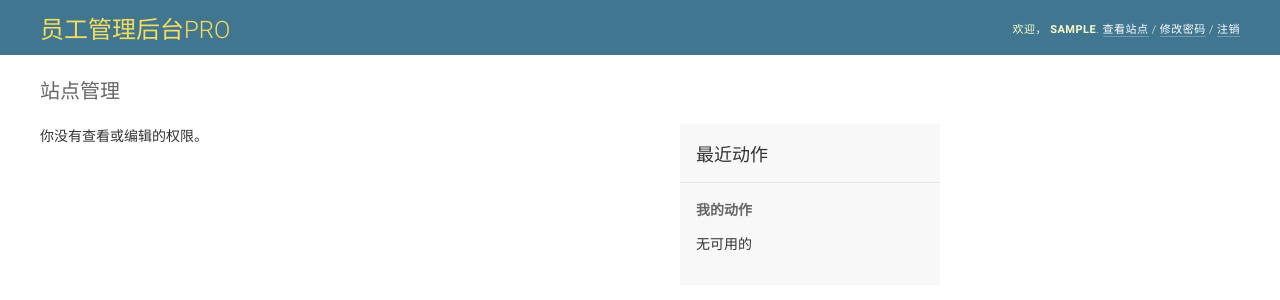
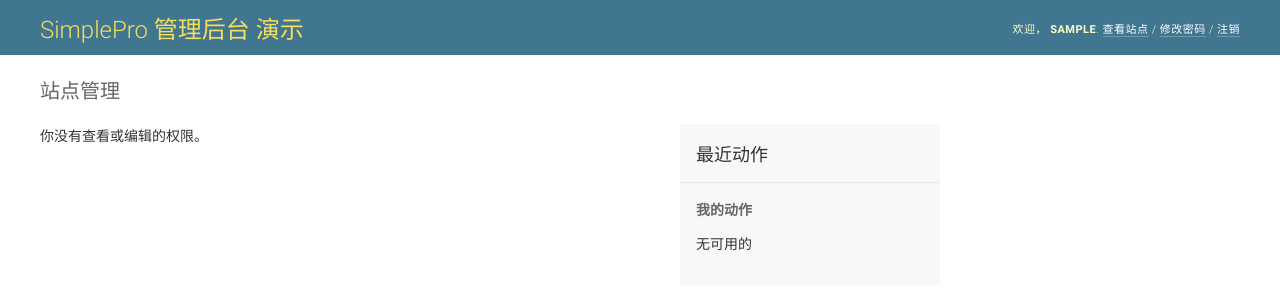
Before and after one commit to newpanjing/simplepro_demo, a Django app: page / in a window 1280 px wide. Shown: the top 300 px of the page. Run offline with Django 3.2, Linux system fonts and the light colour scheme; the visitor is signed in with stand-in values (Sample User, id 1); data comes from the database, SQL or seed files in the repository; data that the repository does not hold is empty.

Commit message:
增加动态能力

```diff
--- a/dialog/admin.py
+++ b/dialog/admin.py
@@ -10,6 +10,12 @@ from simplepro.dialog import ModalDialog, MultipleCellDialog
 class DialogAdmin(admin.ModelAdmin):
     list_display = ('id', 'name', 'description', 'custom_row_btn', 'dialog_url', 'async_load', 'dialog_lists')
     search_fields = ('name',)
+
+    fields_options = {
+        "id": {
+            "fixed": "left",
+        }
+    }
 
     def custom_row_btn(self, *args, **kwargs):
         # 从4.0开始 支持element-ui的组件
--- a/simplepro_demo/urls.py
+++ b/simplepro_demo/urls.py
@@ -20,10 +20,9 @@ from django.conf.urls.static import static
 from django.urls import path, include
 from django.views.generic import RedirectView
 
-admin.site.site_title = '管理后台PRO'
-admin.site.site_header = '员工管理后台PRO'
+admin.site.site_title = 'SimplePro 管理后台'
+admin.site.site_header = 'SimplePro 管理后台 演示'
 from components import views
-from dialog import views as dialog_views
 
 urlpatterns = [
                   path('dialog/', include('dialog.urls')),
@@ -32,7 +31,6 @@ urlpatterns = [
                   path('favicon.ico', RedirectView.as_view(url=r'static/favicon.ico')),
                   # 如果出现sp 未定义，就加入这一句
                   path('sp/', include('simplepro.urls')),
-                  # path('admin', admin.site.urls),
                   path('admin/', admin.site.urls),
                   path('', admin.site.urls),
               ] + static(settings.MEDIA_URL, document_root=settings.MEDIA_ROOT)
```
Also changed, not shown: simplepro_demo/settings.py (+8 -4 lines), templates/admin/login.html (+3 -5 lines), static/favicon.ico.
